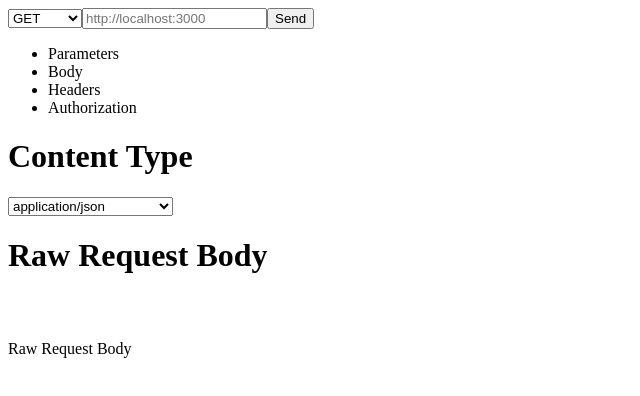
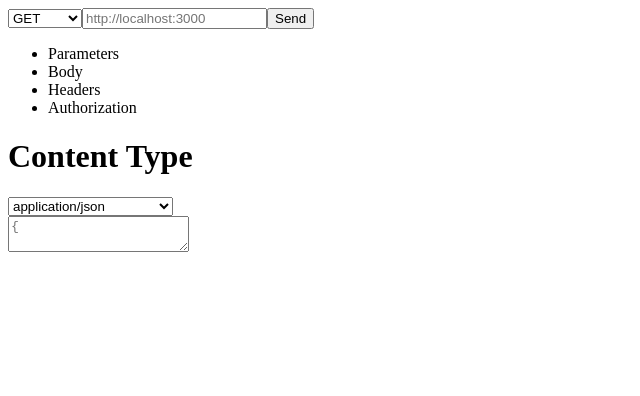
Before and after one commit to khattakdev/kodeman, a Next.js app in the folder frontend/: page /testing in a window 1280 px wide. Both pictures are taken after a click on the item "Body". Shown: the top 396 px of the page, without its empty margins (0-640 px from the left). Built offline with nearby package versions, Linux system fonts and the light colour scheme.

Commit message:
feat: add metadata to api

```diff
--- a/frontend/components/ApiHeader/index.js
+++ b/frontend/components/ApiHeader/index.js
@@ -1,7 +1,7 @@
-const ApiHeader = (props) => {
-  const { setApiHeader } = props;
+const optionsList = (props) => {
+  const { setCurrentOption } = props;
   const handleTab = (tab) => {
-    setApiHeader(tab);
+    setCurrentOption(tab);
   };
   return (
     <div className="header">
@@ -34,4 +34,4 @@ const ApiHeader = (props) => {
     </div>
   );
 };
-export default ApiHeader;
+export default optionsList;
--- a/frontend/components/ApiHeader/inner-components/Authorization.js
+++ b/frontend/components/ApiHeader/inner-components/Authorization.js
@@ -1,14 +1,39 @@
-const Authorization = () => (
+const Authorization = (props) => {
+  const { auth, setAuth } = props;
+
+  function authType(e) {
+    const newAuthType = e.target.value;
+    const newAuth = {
+      ...auth,
+      type: newAuthType,
+    };
+    setAuth(newAuth);
+  }
+
+  function authValue(e) {
+    const newAuth = { ...auth };
+    const newAuthValue = e.target.value;
+    const type = e.target.placeholder;
+    if (type === 'Token') {
+      newAuth.token = newAuthValue;
+    } else if (type === 'Username') {
+      newAuth.username = newAuthValue;
+    } else if (type === 'Password') {
+      newAuth.password = newAuthValue;
+    }
+    setAuth(newAuth);
+  }
+  return (
     <div>
       <div className="flex flex-row"></div>
       <div className="flex flex-row justify-between border-gray-600 border m-4">
         <div className="flex content-start">
           <h1 className="text-gray-500 m-2 p-2">Authorized Type</h1>
           <select
-          id=""
             className="bg-gray-700 text-white border border-gray-600 rounded-sm px-2 m-2"
+            onChange={authType}
           >
-          <option value="none" selected>
+            <option defaultValue value="none">
               none
             </option>
             <option value="basic">Basic</option>
@@ -16,17 +41,37 @@ const Authorization = () => (
             <option value="oauth">Oauth 2.0</option>
           </select>
         </div>
-      <div className="flex content-end ">
-        <img
-          src="delete-icon.svg"
-          alt="delete"
-          className="m-4 h-6 w-6 cursor-pointer"
-        />
-      </div>
       </div>
       <div className="h-52 p-2 m-4 bg-gray-800 border border-gray-600">
-      <p className="text-gray-500">Raw Request Body</p>
+        {auth.type === 'basic' && (
+          <>
+            <input
+              className="m-2 p-2 w-2/4 bg-gray-800 text-gray-300 border border-gray-600 "
+              type="text"
+              placeholder="Username"
+              value={auth.username}
+              onChange={authValue}
+            />
+            <input
+              className="m-2 p-2 w-2/4 bg-gray-800 text-gray-300 border border-gray-600 "
+              type="password"
+              placeholder="Password"
+              value={auth.password}
+              onChange={authValue}
+            />
+          </>
+        )}
+        {(auth.type === 'bearer' || auth.type === 'oauth') && (
+          <input
+            className="m-2 p-2 w-2/4 bg-gray-800 text-gray-300 border border-gray-600 "
+            type="text"
+            placeholder="Token"
+            value={auth.token}
+            onChange={authValue}
+          />
+        )}
       </div>
     </div>
   );
+};
 export default Authorization;
--- a/frontend/components/ApiHeader/inner-components/Body.js
+++ b/frontend/components/ApiHeader/inner-components/Body.js
@@ -1,4 +1,6 @@
-const Body = () => (
+const Body = (props) => {
+  const { body, setBody } = props;
+  return (
     <div>
       <div className="flex flex-row">
         <h1 className="text-gray-500 m-2 p-2">Content Type</h1>
@@ -18,36 +20,18 @@ const Body = () => (
           <option value="application/xml">application/xml</option>
         </select>
       </div>
-    <div className="flex flex-row justify-between border-gray-600 border m-4">
-      <div className="flex content-start">
-        <h1 className="text-gray-500 m-2 px-2">Raw Request Body</h1>
-      </div>
-      <div className="flex content-end ">
-        <img
-          src="wrap_text.svg"
-          alt="delete"
-          className="m-2 mr-2 h-6 w-6 cursor-pointer"
-        />
-        <img
-          src="delete-icon.svg"
-          alt="delete"
-          className="m-2 mr-2 h-6 w-6 cursor-pointer"
-        />
-        <img
-          src="format.svg"
-          alt="delete"
-          className="m-2 mr-2 h-6 w-6 cursor-pointer"
-        />
-        <img
-          src="note_add.svg"
-          alt="delete"
-          className="m-2 mr-2 h-6 w-6 cursor-pointer"
-        />
-      </div>
-    </div>
+
       <div className="h-52 p-2 m-4 bg-gray-800 border border-gray-600">
-      <p className="text-gray-500">Raw Request Body</p>
+        <textarea
+          className="border-2 border-gray-500 bg-gray-800 text-white m-2 rounded-sm my-2 px-4 py-2 w-full h-36"
+          value={body}
+          onChange={(e) => setBody(e.target.value)}
+          placeholder={`{
+
+}`}
+        ></textarea>
       </div>
     </div>
   );
+};
 export default Body;
--- a/frontend/components/ApiHeader/inner-components/Header.js
+++ b/frontend/components/ApiHeader/inner-components/Header.js
@@ -1,12 +1,12 @@
-import React, { useState } from 'react';
+import React from 'react';
 
-const Headers = () => {
-  const [queryParam, setQueryParam] = useState([]);
+const Headers = (props) => {
+  const { headers, setHeaders } = props;
 
-  function addNewParam() {
-    const newQueryParams = [...queryParam, { parameter: '', value: '' }];
+  function addNewHeader() {
+    const newQueryParams = [...headers, { parameter: '', value: '' }];
 
-    setQueryParam(newQueryParams);
+    setHeaders(newQueryParams);
   }
   return (
     <div>
@@ -17,29 +17,24 @@ const Headers = () => {
             src="delete-icon.svg"
             alt="delete"
             className="m-2 mx-4 h-6 w-6 cursor-pointer"
-            onClick={() => setQueryParam([])}
+            onClick={() => setHeaders([])}
           />
           <img
-            src="edit note.svg"
-            alt="delete"
-            className="m-2 mx-4 h-6 w-6 cursor-pointer"
-          />
-          <img
-            onClick={() => addNewParam()}
+            onClick={() => addNewHeader()}
             src="add.svg"
             alt="delete"
             className="m-2 mx-4 h-6 w-6 cursor-pointer"
           />
         </div>
       </div>
-      <div className="flex border bg-gray-800 border-gray-600 m-4 p-4 h-52 ">
+      <div className="flex border bg-gray-800 border-gray-600 m-4 p-4 ">
         <div className="content-center flex w-full  items-center flex-col  self-center ">
-          {queryParam.length === 0 ? (
+          {headers.length === 0 ? (
             <p className="flex text-gray-500 text-center">
               {"This request don't have any parameters"}
             </p>
           ) : (
-            queryParam.map((param, index) => (
+            headers.map((param, index) => (
               <div key={index} className="flex flex-row w-full">
                 <input
                   className="m-2 p-2 w-2/4 bg-gray-800 text-gray-300 border border-gray-600 "
@@ -48,9 +43,9 @@ const Headers = () => {
                   value={param.parameter}
                   onChange={(e) => {
                     const currentParameter = e.target.value;
-                    const currentQueryParams = [...queryParam];
+                    const currentQueryParams = [...headers];
                     currentQueryParams[index].parameter = currentParameter;
-                    setQueryParam(currentQueryParams);
+                    setHeaders(currentQueryParams);
                   }}
                 />
                 <input
@@ -60,9 +55,9 @@ const Headers = () => {
                   value={param.value}
                   onChange={(e) => {
                     const currentValue = e.target.value;
-                    const currentQueryParams = [...queryParam];
+                    const currentQueryParams = [...headers];
                     currentQueryParams[index].value = currentValue;
-                    setQueryParam(currentQueryParams);
+                    setHeaders(currentQueryParams);
                   }}
                 />
                 <div className="p-2">
@@ -75,9 +70,9 @@ const Headers = () => {
               </div>
             ))
           )}
-          {queryParam.length === 0 ? (
+          {headers.length === 0 ? (
             <button
-              onClick={() => addNewParam()}
+              onClick={() => addNewHeader()}
               className="rounded-sm flex my-4 flex-row border p-2 hover:bg-gray-600 bg-gray-700 text-white"
             >
               <img src="add.svg" className="cursor-pointer " />
--- a/frontend/components/ApiHeader/inner-components/Parameter.js
+++ b/frontend/components/ApiHeader/inner-components/Parameter.js
@@ -1,7 +1,7 @@
-import React, { useState } from 'react';
+import React from 'react';
 
-const Parameters = () => {
-  const [queryParam, setQueryParam] = useState([]);
+const Parameters = (props) => {
+  const { queryParam, setQueryParam } = props;
 
   function addNewParam() {
     const newQueryParams = [...queryParam, { parameter: '', value: '' }];
@@ -21,11 +21,7 @@ const Parameters = () => {
             className="m-2 mx-4 h-6 w-6 cursor-pointer"
             onClick={() => setQueryParam([])}
           />
-          <img
-            src="edit note.svg"
-            alt="delete"
-            className="m-2 mx-4 h-6 w-6 cursor-pointer"
-          />
+
           <img
             onClick={() => addNewParam()}
             src="add.svg"
@@ -34,7 +30,7 @@ const Parameters = () => {
           />
         </div>
       </div>
-      <div className="flex border bg-gray-800 border-gray-600 m-4 p-4 h-52 ">
+      <div className="flex border bg-gray-800 border-gray-600 m-4 p-4 ">
         <div className="content-center flex w-full  items-center flex-col  self-center ">
           {queryParam.length === 0 ? (
             <p className="flex text-gray-500 text-center">
--- a/frontend/pages/testing.js
+++ b/frontend/pages/testing.js
@@ -1,3 +1,5 @@
+// @TODO: Remove eslint-disable later
+/* eslint-disable no-console */
 import { useState } from 'react';
 import ApiHeader from '../components/ApiHeader';
 import Parameters from '../components/ApiHeader/inner-components/Parameter';
@@ -6,12 +8,26 @@ import Authorization from '../components/ApiHeader/inner-components/Authorizatio
 import Header from '../components/ApiHeader/inner-components/Header';
 
 const ApiTesting = () => {
-  const [apiHeader, setApiHeader] = useState('parameter');
+  const [currentOption, setCurrentOption] = useState('parameter');
   const [apiMethod, setApiMethod] = useState('get');
   const [apiUrl, setApiUrl] = useState('');
+  const [queryParam, setQueryParam] = useState([]);
+  const [headers, setHeaders] = useState([]);
+  const [auth, setAuth] = useState({
+    token: '',
+    username: '',
+    password: '',
+    type: '',
+  });
+  const [body, setBody] = useState('');
   function sendApiInput() {
     console.log(apiUrl);
     console.log(apiMethod);
+    console.log(body);
+    console.log(queryParam);
+    console.log(headers);
+    console.log(auth);
+    // @TODO: Send API Calls
   }
 
   return (
@@ -49,11 +65,17 @@ const ApiTesting = () => {
           Send
         </button>
       </div>
-      <ApiHeader setApiHeader={setApiHeader} />
-      {apiHeader === 'parameter' && <Parameters />}
-      {apiHeader === 'body' && <Body />}
-      {apiHeader === 'authorization' && <Authorization />}
-      {apiHeader === 'header' && <Header />}
+      <ApiHeader setCurrentOption={setCurrentOption} />
+      {currentOption === 'parameter' && (
+        <Parameters queryParam={queryParam} setQueryParam={setQueryParam} />
+      )}
+      {currentOption === 'body' && <Body body={body} setBody={setBody} />}
+      {currentOption === 'authorization' && (
+        <Authorization auth={auth} setAuth={setAuth} />
+      )}
+      {currentOption === 'header' && (
+        <Header headers={headers} setHeaders={setHeaders} />
+      )}
     </div>
   );
 };
```
Lines whose indentation alone changed are shown as unchanged.
